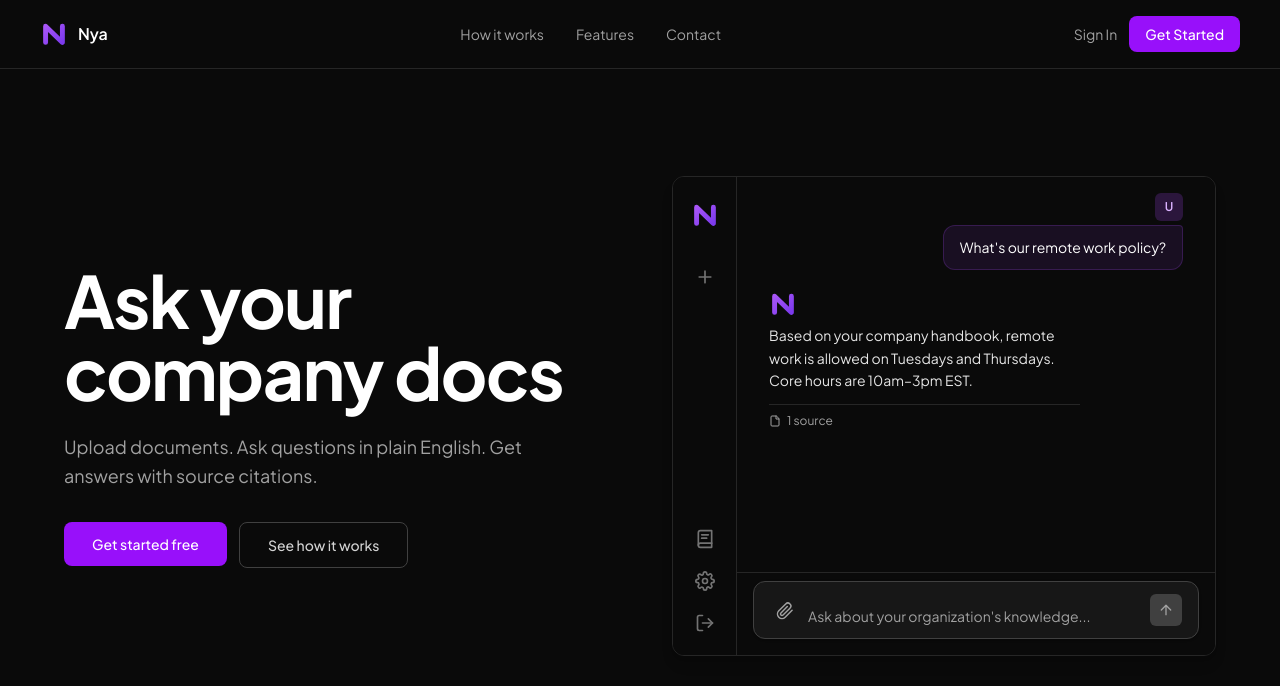
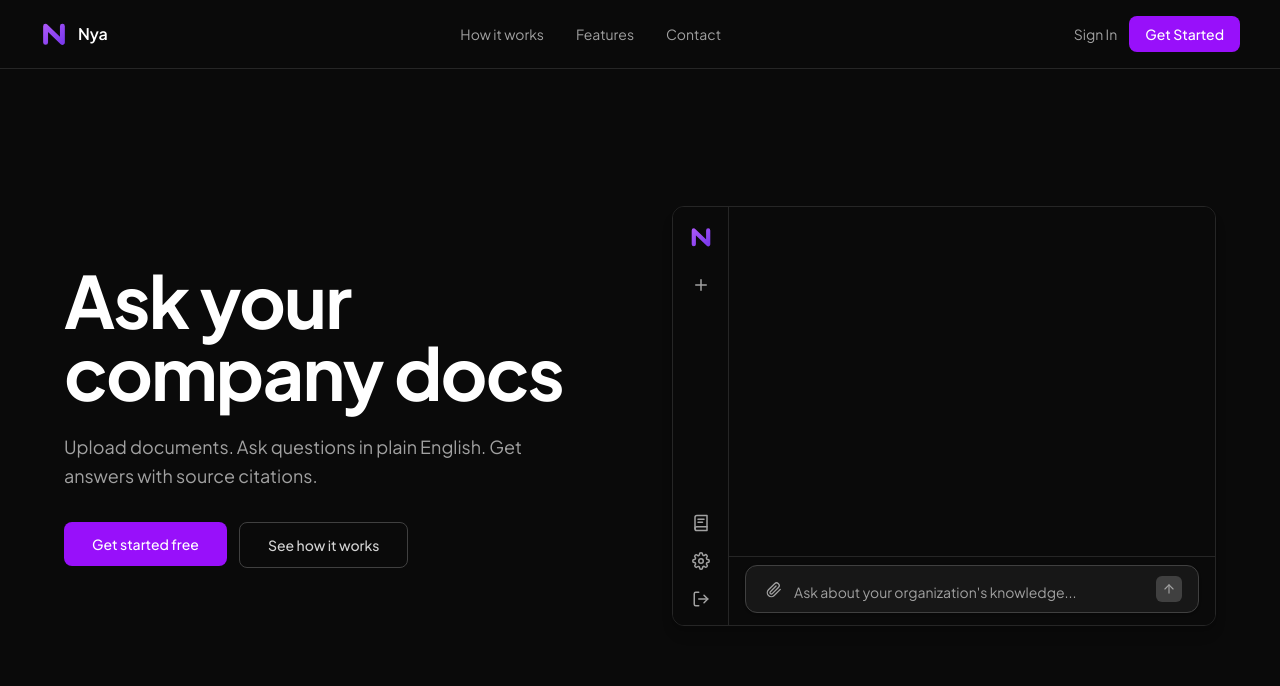
Before and after one commit to wsuitsindustries/nyaai-frontend, a React (Vite) app: page / in a window 1280 px wide. Shown: the top 686 px of the page. Built offline with nearby package versions, Linux system fonts and the light colour scheme; no server answers; the HTML template or start-up script is replaced by a standard one.

Commit message:
feat: reduce hero mock height, add looping typing animation

```diff
--- a/src/pages/Landing.tsx
+++ b/src/pages/Landing.tsx
@@ -1,4 +1,4 @@
-import { useState, useCallback } from "react"
+import { useState, useEffect, useCallback } from "react"
 import { Link } from "react-router-dom"
 import NLogo from "../components/ui/NLogo"
 
@@ -73,6 +73,26 @@ function QuoteIcon() {
 }
 
 export default function Landing() {
+  const [showTyping, setShowTyping] = useState(false)
+  const [showAnswer, setShowAnswer] = useState(false)
+
+  useEffect(() => {
+    let mounted = true
+    let t1: ReturnType<typeof setTimeout>
+    let t2: ReturnType<typeof setTimeout>
+    let t3: ReturnType<typeof setTimeout>
+
+    function schedule() {
+      setShowAnswer(false)
+      t1 = setTimeout(() => { if (mounted) setShowTyping(true) }, 900)
+      t2 = setTimeout(() => { if (mounted) { setShowTyping(false); setShowAnswer(true) } }, 2400)
+      t3 = setTimeout(() => { if (mounted) { setShowAnswer(false); schedule() } }, 7000)
+    }
+
+    schedule()
+    return () => { mounted = false; clearTimeout(t1); clearTimeout(t2); clearTimeout(t3) }
+  }, [])
+
   return (
     <div className="h-full overflow-y-auto bg-white dark:bg-neutral-950">
       <header className="fixed top-0 left-0 right-0 z-50 flex items-center justify-between px-6 lg:px-10 py-4 border-b border-neutral-200 dark:border-neutral-800 bg-white dark:bg-neutral-950">
@@ -117,37 +137,37 @@ export default function Landing() {
           </div>
 
           <div className="hidden lg:block">
-            <div className="border border-neutral-200 dark:border-neutral-800 rounded-xl overflow-hidden shadow-lg bg-white dark:bg-neutral-950 flex" style={{ height: '480px' }}>
-              <div className="w-16 flex flex-col bg-neutral-50 dark:bg-neutral-950 border-r border-neutral-200 dark:border-neutral-800 shrink-0">
-                <div className="flex flex-col items-center pt-4 pb-2 space-y-1">
-                  <div className="p-2">
-                    <NLogo className="h-7 w-7" />
+            <div className="border border-neutral-200 dark:border-neutral-800 rounded-xl overflow-hidden shadow-lg bg-white dark:bg-neutral-950 flex" style={{ height: '420px' }}>
+              <div className="w-14 flex flex-col bg-neutral-50 dark:bg-neutral-950 border-r border-neutral-200 dark:border-neutral-800 shrink-0">
+                <div className="flex flex-col items-center pt-3 pb-1 space-y-0.5">
+                  <div className="p-1.5">
+                    <NLogo className="h-6 w-6" />
                   </div>
                 </div>
-                <div className="flex-1 flex flex-col items-center pt-3 space-y-0.5 px-2">
-                  <div className="w-10 h-10 flex items-center justify-center rounded-lg text-neutral-500 hover:text-neutral-800 dark:hover:text-white hover:bg-neutral-200 dark:hover:bg-neutral-800 transition-all cursor-default">
-                    <svg width="20" height="20" viewBox="0 0 24 24" fill="none" stroke="currentColor" strokeWidth="2" strokeLinecap="round" strokeLinejoin="round">
+                <div className="flex-1 flex flex-col items-center pt-2 space-y-0.5 px-1.5">
+                  <div className="w-9 h-9 flex items-center justify-center rounded-lg text-neutral-400 hover:text-neutral-600 dark:hover:text-neutral-300 hover:bg-neutral-200 dark:hover:bg-neutral-800 transition-all cursor-default">
+                    <svg width="18" height="18" viewBox="0 0 24 24" fill="none" stroke="currentColor" strokeWidth="2" strokeLinecap="round" strokeLinejoin="round">
                       <path d="M12 5v14M5 12h14" />
                     </svg>
                   </div>
                 </div>
-                <div className="flex flex-col items-center pb-3 space-y-0.5 px-2">
-                  <div className="w-10 h-10 flex items-center justify-center rounded-lg text-neutral-500 hover:text-neutral-800 dark:hover:text-white hover:bg-neutral-200 dark:hover:bg-neutral-800 transition-all cursor-default">
-                    <svg width="20" height="20" viewBox="0 0 24 24" fill="none" stroke="currentColor" strokeWidth="2" strokeLinecap="round" strokeLinejoin="round">
+                <div className="flex flex-col items-center pb-2 space-y-0.5 px-1.5">
+                  <div className="w-9 h-9 flex items-center justify-center rounded-lg text-neutral-400 hover:text-neutral-600 dark:hover:text-neutral-300 hover:bg-neutral-200 dark:hover:bg-neutral-800 transition-all cursor-default">
+                    <svg width="18" height="18" viewBox="0 0 24 24" fill="none" stroke="currentColor" strokeWidth="2" strokeLinecap="round" strokeLinejoin="round">
                       <path d="M4 19.5A2.5 2.5 0 0 1 6.5 17H20" />
                       <path d="M6.5 2H20v20H6.5A2.5 2.5 0 0 1 4 19.5v-15A2.5 2.5 0 0 1 6.5 2z" />
                       <line x1="8" y1="7" x2="16" y2="7" />
                       <line x1="8" y1="11" x2="14" y2="11" />
                     </svg>
                   </div>
-                  <div className="w-10 h-10 flex items-center justify-center rounded-lg text-neutral-500 hover:text-neutral-800 dark:hover:text-white hover:bg-neutral-200 dark:hover:bg-neutral-800 transition-all cursor-default">
-                    <svg width="20" height="20" viewBox="0 0 24 24" fill="none" stroke="currentColor" strokeWidth="2" strokeLinecap="round" strokeLinejoin="round">
+                  <div className="w-9 h-9 flex items-center justify-center rounded-lg text-neutral-400 hover:text-neutral-600 dark:hover:text-neutral-300 hover:bg-neutral-200 dark:hover:bg-neutral-800 transition-all cursor-default">
+                    <svg width="18" height="18" viewBox="0 0 24 24" fill="none" stroke="currentColor" strokeWidth="2" strokeLinecap="round" strokeLinejoin="round">
                       <circle cx="12" cy="12" r="3" />
                       <path d="M19.4 15a1.65 1.65 0 0 0 .33 1.82l.06.06a2 2 0 0 1-2.83 2.83l-.06-.06a1.65 1.65 0 0 0-1.82-.33 1.65 1.65 0 0 0-1 1.51V21a2 2 0 0 1-4 0v-.09A1.65 1.65 0 0 0 9 19.4a1.65 1.65 0 0 0-1.82.33l-.06.06a2 2 0 0 1-2.83-2.83l.06-.06A1.65 1.65 0 0 0 4.68 15a1.65 1.65 0 0 0-1.51-1H3a2 2 0 0 1 0-4h.09A1.65 1.65 0 0 0 4.6 9a1.65 1.65 0 0 0-.33-1.82l-.06-.06a2 2 0 0 1 2.83-2.83l.06.06A1.65 1.65 0 0 0 9 4.68a1.65 1.65 0 0 0 1-1.51V3a2 2 0 0 1 4 0v.09a1.65 1.65 0 0 0 1 1.51 1.65 1.65 0 0 0 1.82-.33l.06-.06a2 2 0 0 1 2.83 2.83l-.06.06A1.65 1.65 0 0 0 19.4 9a1.65 1.65 0 0 0 1.51 1H21a2 2 0 0 1 0 4h-.09a1.65 1.65 0 0 0-1.51 1z" />
                     </svg>
                   </div>
-                  <div className="w-10 h-10 flex items-center justify-center rounded-lg text-neutral-500 hover:text-red-500 hover:bg-neutral-200 dark:hover:bg-neutral-800 transition-all cursor-default">
-                    <svg width="20" height="20" viewBox="0 0 24 24" fill="none" stroke="currentColor" strokeWidth="2" strokeLinecap="round" strokeLinejoin="round">
+                  <div className="w-9 h-9 flex items-center justify-center rounded-lg text-neutral-400 hover:text-red-500 hover:bg-neutral-200 dark:hover:bg-neutral-800 transition-all cursor-default">
+                    <svg width="18" height="18" viewBox="0 0 24 24" fill="none" stroke="currentColor" strokeWidth="2" strokeLinecap="round" strokeLinejoin="round">
                       <path d="M9 21H5a2 2 0 0 1-2-2V5a2 2 0 0 1 2-2h4" />
                       <polyline points="16 17 21 12 16 7" />
                       <line x1="21" y1="12" x2="9" y2="12" />
@@ -158,7 +178,7 @@ export default function Landing() {
               <div className="flex-1 flex flex-col min-w-0 bg-white dark:bg-neutral-950">
                 <div className="flex-1 overflow-hidden">
                   <div className="h-full overflow-y-auto p-4 space-y-5">
-                    <div className="flex justify-end px-4">
+                    <div className="flex justify-end px-4 animate-fade-up">
                       <div className="max-w-[75%] w-fit">
                         <div className="flex items-center gap-2 mb-1 justify-end">
                           <div className="w-7 h-7 rounded-md bg-purple-100 dark:bg-purple-500/20 flex items-center justify-center">
@@ -170,7 +190,21 @@ export default function Landing() {
                         </div>
                       </div>
                     </div>
-                    <div className="px-4">
+                    {showTyping && (
+                      <div className="px-4 animate-fade-in">
+                        <div className="flex items-center gap-2">
+                          <NLogo className="h-5 w-5" />
+                          <div className="flex items-center gap-1 py-1">
+                            <span className="text-xs text-neutral-400">Searching company knowledge</span>
+                            <span className="w-1.5 h-1.5 rounded-full bg-purple-500 typing-dot" />
+                            <span className="w-1.5 h-1.5 rounded-full bg-purple-500 typing-dot" />
+                            <span className="w-1.5 h-1.5 rounded-full bg-purple-500 typing-dot" />
+                          </div>
+                        </div>
+                      </div>
+                    )}
+                    {showAnswer && (
+                      <div className="px-4 animate-fade-up">
                         <div className="max-w-[75%]">
                           <div className="mb-1.5">
                             <NLogo className="h-7 w-7" />
@@ -189,18 +223,19 @@ export default function Landing() {
                           </div>
                         </div>
                       </div>
+                    )}
                   </div>
                 </div>
-                <div className="px-4 pb-4 pt-2 border-t border-neutral-200 dark:border-neutral-800">
-                  <div className="flex items-end gap-2 border border-neutral-300 dark:border-neutral-700 rounded-xl px-4 py-3 bg-white dark:bg-neutral-900 transition-all shadow-sm">
-                    <div className="p-1.5 rounded-md text-neutral-400">
-                      <svg width="18" height="18" viewBox="0 0 24 24" fill="none" stroke="currentColor" strokeWidth="2" strokeLinecap="round" strokeLinejoin="round">
+                <div className="px-4 pb-3 pt-2 border-t border-neutral-200 dark:border-neutral-800">
+                  <div className="flex items-end gap-2 border border-neutral-300 dark:border-neutral-700 rounded-xl px-4 py-2.5 bg-white dark:bg-neutral-900 transition-all shadow-sm">
+                    <div className="p-1 rounded-md text-neutral-400">
+                      <svg width="16" height="16" viewBox="0 0 24 24" fill="none" stroke="currentColor" strokeWidth="2" strokeLinecap="round" strokeLinejoin="round">
                         <path d="M21.44 11.05l-9.19 9.19a6 6 0 0 1-8.49-8.49l9.19-9.19a4 4 0 0 1 5.66 5.66l-9.2 9.19a2 2 0 0 1-2.83-2.83l8.49-8.48" />
                       </svg>
                     </div>
                     <div className="flex-1 text-sm text-neutral-400">Ask about your organization's knowledge...</div>
-                    <div className="p-2 rounded-md bg-neutral-200 dark:bg-neutral-700 text-neutral-400">
-                      <svg width="16" height="16" viewBox="0 0 24 24" fill="none" stroke="currentColor" strokeWidth="2" strokeLinecap="round" strokeLinejoin="round">
+                    <div className="p-1.5 rounded-md bg-neutral-200 dark:bg-neutral-700 text-neutral-400">
+                      <svg width="14" height="14" viewBox="0 0 24 24" fill="none" stroke="currentColor" strokeWidth="2" strokeLinecap="round" strokeLinejoin="round">
                         <line x1="12" y1="19" x2="12" y2="5" />
                         <polyline points="5 12 12 5 19 12" />
                       </svg>
```
Lines whose indentation alone changed are shown as unchanged.
